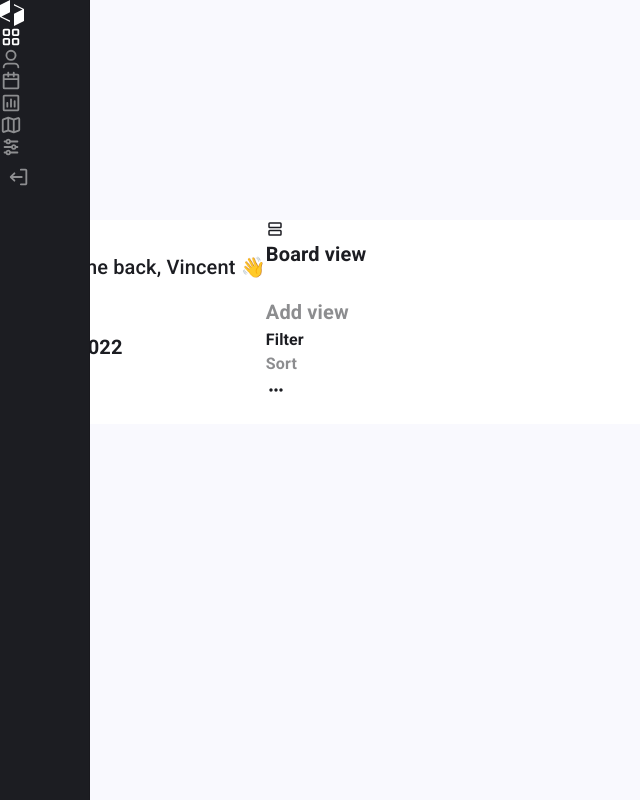
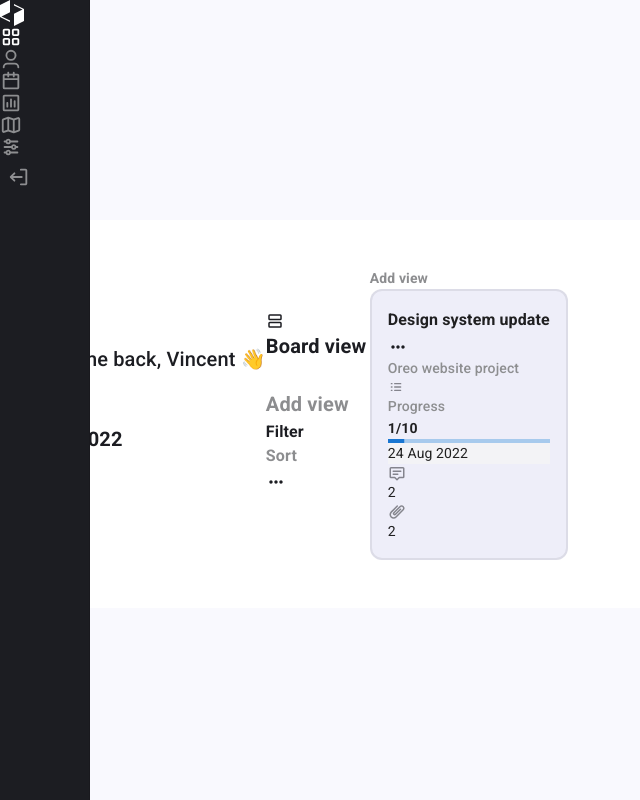
Before and after one commit to AliLtRP/to-do-akkooo, a React (Vite) app: page / in a window 1280 px wide. Shown: the whole page, without its empty margins (0-640 px from the left). Built offline with nearby package versions, Linux system fonts and the light colour scheme.

Commit message:
add todo cards

```diff
--- /dev/null
+++ b/src/icons/clip.tsx
@@ -0,0 +1,17 @@
+
+const Clip = (props: any) => (
+    <svg
+        xmlns="http://www.w3.org/2000/svg"
+        width={18}
+        height={18}
+        fill="none"
+        {...props}
+    >
+        <path
+            fill="#1C1D22"
+            d="M14.597 4.182c-.515-.563-1.446-.597-2.067.023L6.455 10.28c-.157.157-.157.358 0 .515.157.157.358.157.515 0l5.025-5.025a.75.75 0 0 1 1.06 1.06L8.03 11.855a1.837 1.837 0 0 1-2.635 0 1.837 1.837 0 0 1 0-2.635l6.075-6.075c1.175-1.176 3.086-1.214 4.222.011 1.164 1.176 1.198 3.078-.022 4.21L8.555 14.48c-1.643 1.643-4.217 1.643-5.86 0-1.643-1.643-1.643-4.217 0-5.86L8.77 2.545a.75.75 0 0 1 1.06 1.06L3.755 9.68c-1.057 1.057-1.057 2.683 0 3.74 1.057 1.057 2.683 1.057 3.74 0l7.125-7.125a.783.783 0 0 1 .023-.023c.563-.515.597-1.446-.023-2.067a.683.683 0 0 1-.023-.023Z"
+            opacity={0.5}
+        />
+    </svg>
+)
+export default Clip
--- /dev/null
+++ b/src/icons/comment.tsx
@@ -0,0 +1,17 @@
+
+const CommentICon = (props: any) => (
+    <svg
+        xmlns="http://www.w3.org/2000/svg"
+        width={18}
+        height={18}
+        fill="none"
+        {...props}
+    >
+        <path
+            fill="#1C1D22"
+            d="M1.5 4.5A1.5 1.5 0 0 1 3 3h12a1.5 1.5 0 0 1 1.5 1.5v8.25a1.5 1.5 0 0 1-1.5 1.5h-3.44l-2.03 2.03a.75.75 0 0 1-1.06 0l-2.03-2.03H3a1.5 1.5 0 0 1-1.5-1.5V4.5Zm13.5 0H3v8.25h3.75a.75.75 0 0 1 .53.22L9 14.69l1.72-1.72a.75.75 0 0 1 .53-.22H15V4.5ZM4.5 7.125a.75.75 0 0 1 .75-.75h7.5a.75.75 0 0 1 0 1.5h-7.5a.75.75 0 0 1-.75-.75Zm0 3a.75.75 0 0 1 .75-.75h4.5a.75.75 0 0 1 0 1.5h-4.5a.75.75 0 0 1-.75-.75Z"
+            opacity={0.5}
+        />
+    </svg>
+)
+export default CommentICon
--- /dev/null
+++ b/src/icons/progress.tsx
@@ -0,0 +1,16 @@
+const Progress = (props: any) => (
+    <svg
+        xmlns="http://www.w3.org/2000/svg"
+        width={16}
+        height={16}
+        fill="none"
+        {...props}
+    >
+        <path
+            fill="#1C1D22"
+            d="M2.667 4.667c0-.369.298-.667.666-.667H4a.667.667 0 0 1 0 1.333h-.667a.667.667 0 0 1-.666-.666Zm3.333 0C6 4.298 6.298 4 6.667 4h6a.667.667 0 1 1 0 1.333h-6A.667.667 0 0 1 6 4.667ZM2.667 8c0-.368.298-.667.666-.667H4a.667.667 0 0 1 0 1.334h-.667A.667.667 0 0 1 2.667 8ZM6 8c0-.368.298-.667.667-.667h6a.667.667 0 1 1 0 1.334h-6A.667.667 0 0 1 6 8Zm-3.333 3.333c0-.368.298-.666.666-.666H4A.667.667 0 0 1 4 12h-.667a.667.667 0 0 1-.666-.667Zm3.333 0c0-.368.298-.666.667-.666h6a.667.667 0 0 1 0 1.333h-6A.667.667 0 0 1 6 11.333Z"
+            opacity={0.5}
+        />
+    </svg>
+)
+export default Progress
--- a/src/index.css
+++ b/src/index.css
@@ -14,3 +14,8 @@
 body {
     font-family: 'Exo 2', sans-serif;
 }
+
+.css-lrbo11-MuiLinearProgress-root {
+    height: 4px !important;
+    border-radius: 10px !important;
+  }
--- a/src/screens/Home/index.tsx
+++ b/src/screens/Home/index.tsx
@@ -1,4 +1,4 @@
-import { AppBar, Avatar, Toolbar, Typography } from '@mui/material';
+import { AppBar, Avatar, Card, CardContent, LinearProgress, Toolbar, Typography } from '@mui/material';
 import Sider from '../../components/Drawer';
 import DrawerContent from '../../components/Drawer/DrawerContent';
 import { useSelector } from 'react-redux';
@@ -8,6 +8,9 @@ import Calender from '../../icons/calendar';
 import StackIcon from '../../icons/stack';
 import AddCircleIcon from '@mui/icons-material/AddCircle';
 import MoreHorizIcon from '@mui/icons-material/MoreHoriz';
+import Progress from '../../icons/progress';
+import CommentICon from '../../icons/comment';
+import Clip from '../../icons/clip';
 
 const Home = () => {
     const theme = useSelector((state: any) => state?.theme?.theme?.palette?.background?.default);
@@ -29,7 +32,7 @@ const Home = () => {
             <div className={`flex-grow ${drawerFlag ? 'ml-0' : '-ml-72'} transition-all duration-300 ease-in-out`}>
                 <AppBar position="static" style={{ backgroundColor: theme !== "#000000" ? "#fff" : "#292B31", boxShadow: "none", height: "100%" }}>
                     <Toolbar className='w-full h-full flex flex-col'>
-                        <div className='w-full flex items-center justify-between py-6'>
+                        <div className='w-full flex items-center justify-between py-4'>
                             <Typography variant="h6" style={{ color: textColor }}>
                                 Welcome back, Vincent 👋
                             </Typography>
@@ -92,7 +95,78 @@ const Home = () => {
                         </div>
 
                         <div className='w-full h-full shadow-sm flex gap-6 py-6 justify-between'>
-                            <div className='h-full basis-1/3 border-white border-[2px] border-dashed rounded-xl'>ssdf</div>
+                            <div className='h-full flex flex-col gap-3 basis-1/3 border-white border-[2px] border-dashed rounded-xl p-3'>
+                                <div className='flex justify-between items-center'>
+                                    <Typography variant="h6" className='font-semibold text-sm' style={{ fontWeight: "600", fontSize: "14px" }}>
+                                        To do (4)
+                                    </Typography>
+
+                                    <div className='flex items-center gap-2'>
+                                        <AddCircleIcon fontSize="inherit" className={`${theme === "#000000" ? "text-[#fff]" : "text-[#1C1D22]"}`} style={{ marginTop: "3px" }} />
+
+                                        <Typography variant='h6' style={{ fontWeight: "600", fontSize: "14px", color: theme === "#000000" ? "#FFFFFF" : "#1C1D22", opacity: '0.5' }}>
+                                            Add view
+                                        </Typography>
+                                    </div>
+                                </div>
+
+                                <Card variant="outlined" style={{ borderRadius: "12px", border: '2px solid #1c1d2216' }}>
+                                    <CardContent className='rounded-xl bg-whit' style={{ paddingBottom: '16px' }}>
+                                        <div className='w-full h-10 flex flex-col justify-between mb-2.5'>
+                                            <div className='flex w-full items-center justify-between'>
+                                                <Typography variant="h6" style={{ fontSize: '16px', fontWeight: '800' }}>
+                                                    Design system update
+                                                </Typography>
+
+                                                <div className={`flex justify-center items-center border-[2px] ${theme === "#000000" ? "border-[#ffffff25]" : "border-[#00000025]"} border-[#ffffff25] rounded-full`}>
+                                                    <MoreHorizIcon style={{ color: theme === "#000000" ? "#fff" : "#1C1D22" }} fontSize="small" />
+                                                </div>
+                                            </div>
+
+                                            <Typography variant="h6" style={{ fontSize: '14px', color: "#8D8E90", fontWeight: '500' }}>
+                                                Oreo website project
+                                            </Typography>
+                                        </div>
+
+                                        <div className='flex flex-col gap-2 justify-between'>
+                                            <div className='flex w-full h-10 items-center justify-between'>
+                                                <div className='flex items-center gap-2'>
+                                                    <Progress percent={50} />
+                                                    <Typography variant="h6" style={{ fontSize: '14px', color: "#8D8E90", fontWeight: '500' }}>
+                                                        Progress
+                                                    </Typography>
+                                                </div>
+
+                                                <Typography style={{ fontSize: "14px", fontWeight: '600' }}>
+                                                    1/10
+                                                </Typography>
+                                            </div>
+                                            <LinearProgress variant="determinate" value={10} />
+
+                                            <div className='w-full flex items-center justify-between mt-2'>
+                                                <Typography style={{ backgroundColor: "#F3F3F6", fontSize: '14px' }} className='px-4 py-2 rounded-full'>
+                                                    24 Aug 2022
+                                                </Typography>
+
+                                                <div className='flex items-center gap-3'>
+                                                    <div className='flex items-center gap-1.5'>
+                                                        <CommentICon />
+                                                        <Typography style={{ fontSize: '14px' }} >
+                                                            2
+                                                        </Typography>
+                                                    </div>
+                                                    <div className='flex items-center gap-1.5'>
+                                                        <Clip />
+                                                        <Typography style={{ fontSize: '14px' }} >
+                                                            2
+                                                        </Typography>
+                                                    </div>
+                                                </div>
+                                            </div>
+                                        </div>
+                                    </CardContent>
+                                </Card>
+                            </div>
                             <div className='h-full basis-1/3 border-white border-[2px] border-dashed rounded-xl'>ssdf</div>
                             <div className='h-full basis-1/3 border-white border-[2px] border-dashed rounded-xl'>ssdf</div>
                         </div>
```
Also changed, not shown: 1 other file (tests, documents, lock files or other folders).
